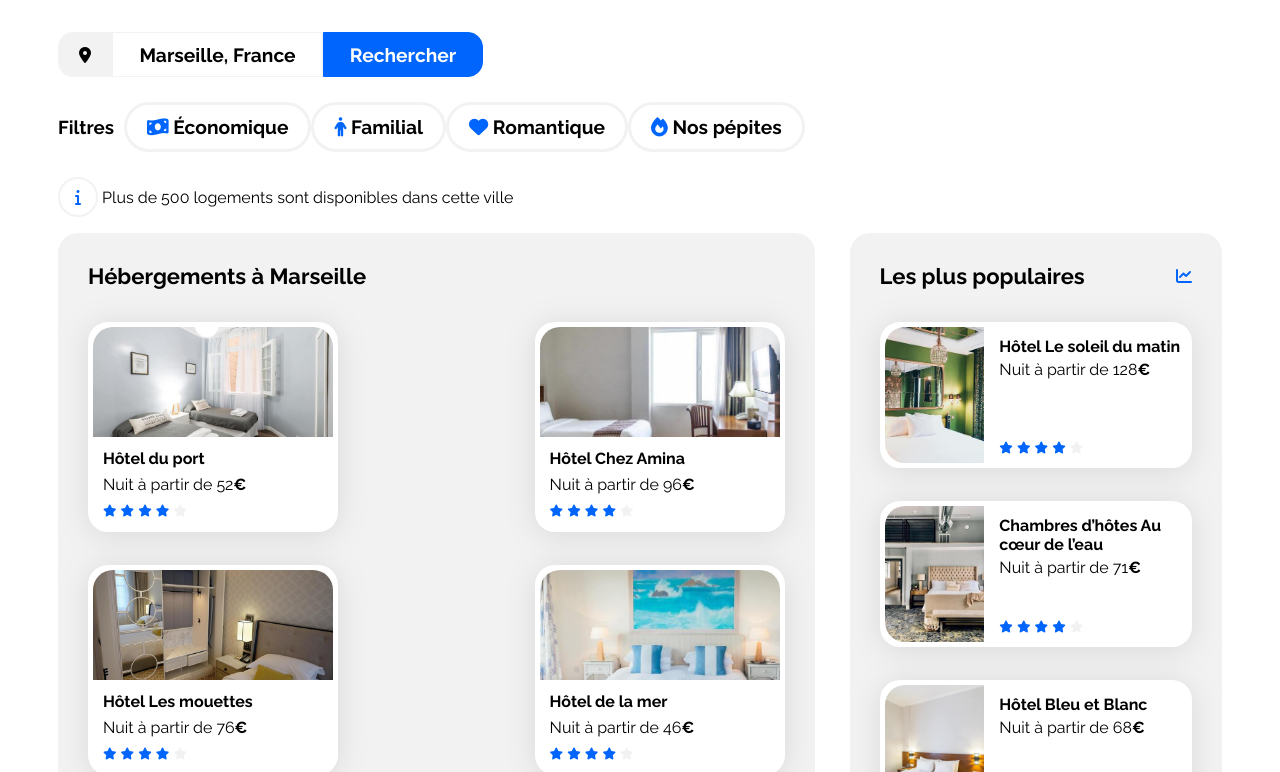
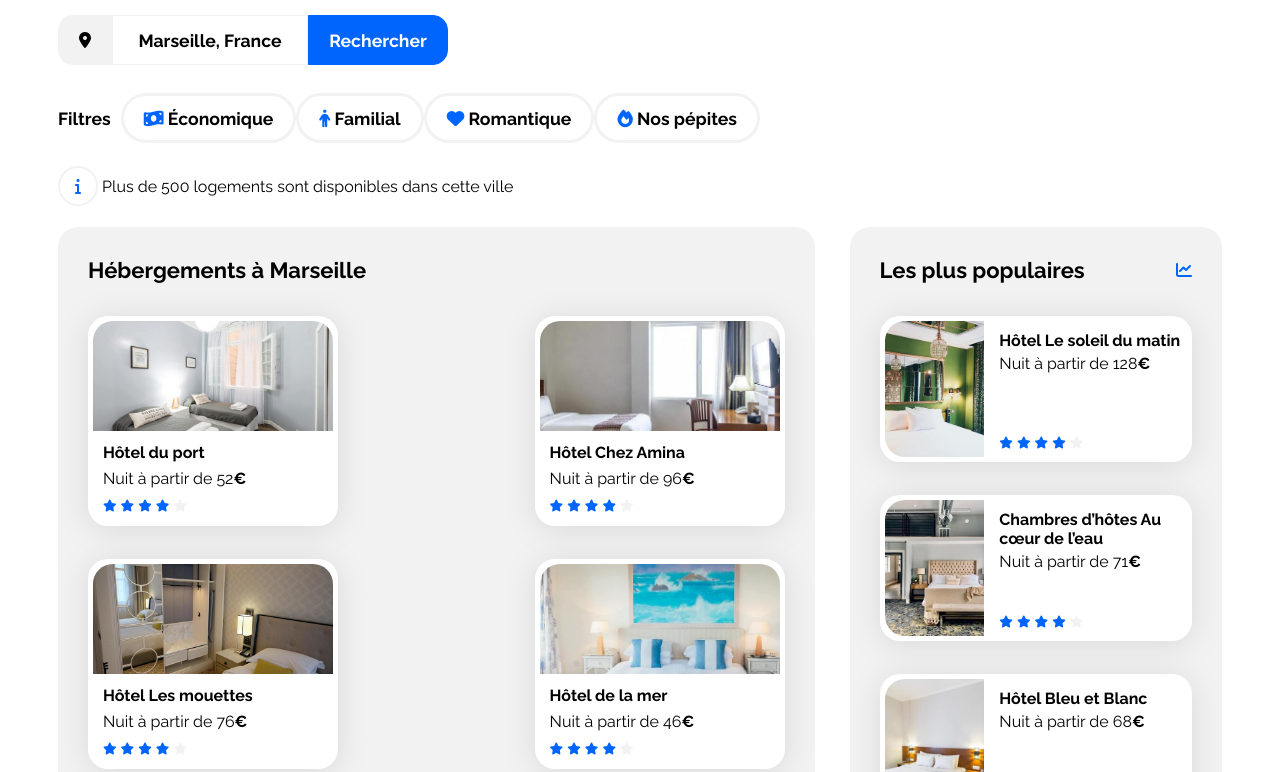
Before and after one commit to Josef1923/OC-Booki-Projet2, a plain HTML site: page index.html in a window 1280 px wide. Shown: the part 171-943 px from the top of the page. Drawn offline with Linux system fonts and the light colour scheme.

Commit message:
finition CSS desktop barre de recherche et filtre

```diff
--- a/css/style.css
+++ b/css/style.css
@@ -97,6 +97,7 @@ li {
 
 .trouvez-hebergement h1 {
     margin-bottom: 10px;
+    font-size: 1.42em;
 }
 
 .trouvez-hebergement p {
@@ -111,8 +112,8 @@ li {
 
 .location-dot {
     display: flex;
-    width: 265px;
-    height: 45px;
+    width: 250px;
+    height: 50px;
     background-color: #F2F2F2;
     border-top-left-radius: 15px;
     border-bottom-left-radius: 15px;
@@ -120,13 +121,13 @@ li {
 
 .location-dot input {
     color: black;
-    width: 205px;
+    width: 190px;
     text-align: center;
     outline: none;
     border: none;
     border: 1px solid #F2F2F2;
     font-weight: 600;
-    font-size: 1.2em;
+    font-size: 1.1em;
 }
 
 .fa-location-dot {
@@ -139,10 +140,10 @@ li {
     background-color: #0065FC;
     border: 1px solid #0065FC;
     border-radius: 0px 15px 15px 0px;
-    height: 45px;
-    width: 160px;
+    height: 50px;
+    width: 140px;
     font-weight: 600;
-    font-size: 1.2em;
+    font-size: 1.1em;
 }
 
 /****** Josef Barre Filtre ***********/
@@ -150,7 +151,12 @@ li {
 .filtre {
     display: flex;
     align-items: center;
-    margin: 20px 0px 20px 0px;
+    margin: 25px 0px 20px 0px;
+}
+
+.filtre p {
+    font-size: 1.1em;
+    font-weight: 600;
 }
 
 .mise-forme-filtre {
@@ -164,7 +170,7 @@ li {
 .mise-forme-filtre button {
     background-color: white;
     border: 3px solid #F2F2F2;
-    font-size: larger;
+    font-size: 1.1em;
     font-weight: 600;
     height: 50px;
     border-radius: 30px;
@@ -183,6 +189,7 @@ li {
     border: 2px solid #F2F2F2;
     border-radius: 50%;
     padding: 10px 15px;
+    margin-bottom: 5px;
   }
 
 /****** Hebergements And Populaires ***********/
@@ -378,6 +385,10 @@ li {
     .populaires-cards .card-subtitle {
         font-size: 13px;
     }
+/****** Josef Barre Filtre tablette ***********/
+    .filtre {
+
+    }
 }
 
 /* Small devices (phones, less than 768px) */
--- a/index.html
+++ b/index.html
@@ -54,7 +54,7 @@
 
             <div class="filtre">
 
-            <h3>Filtres</h3>
+            <p>Filtres</p>
 
                 <div class="mise-forme-filtre">
                     <div class="bouton">
```
